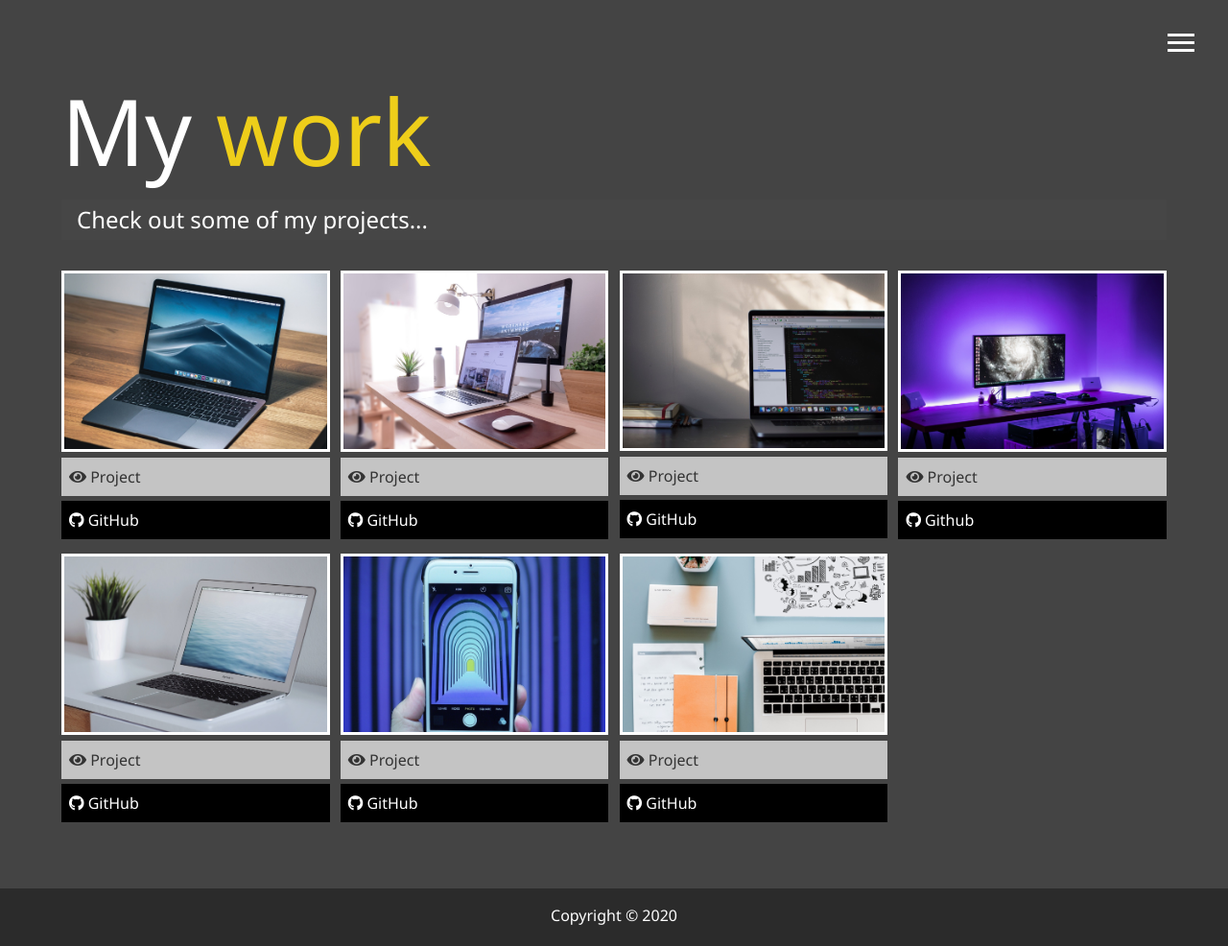
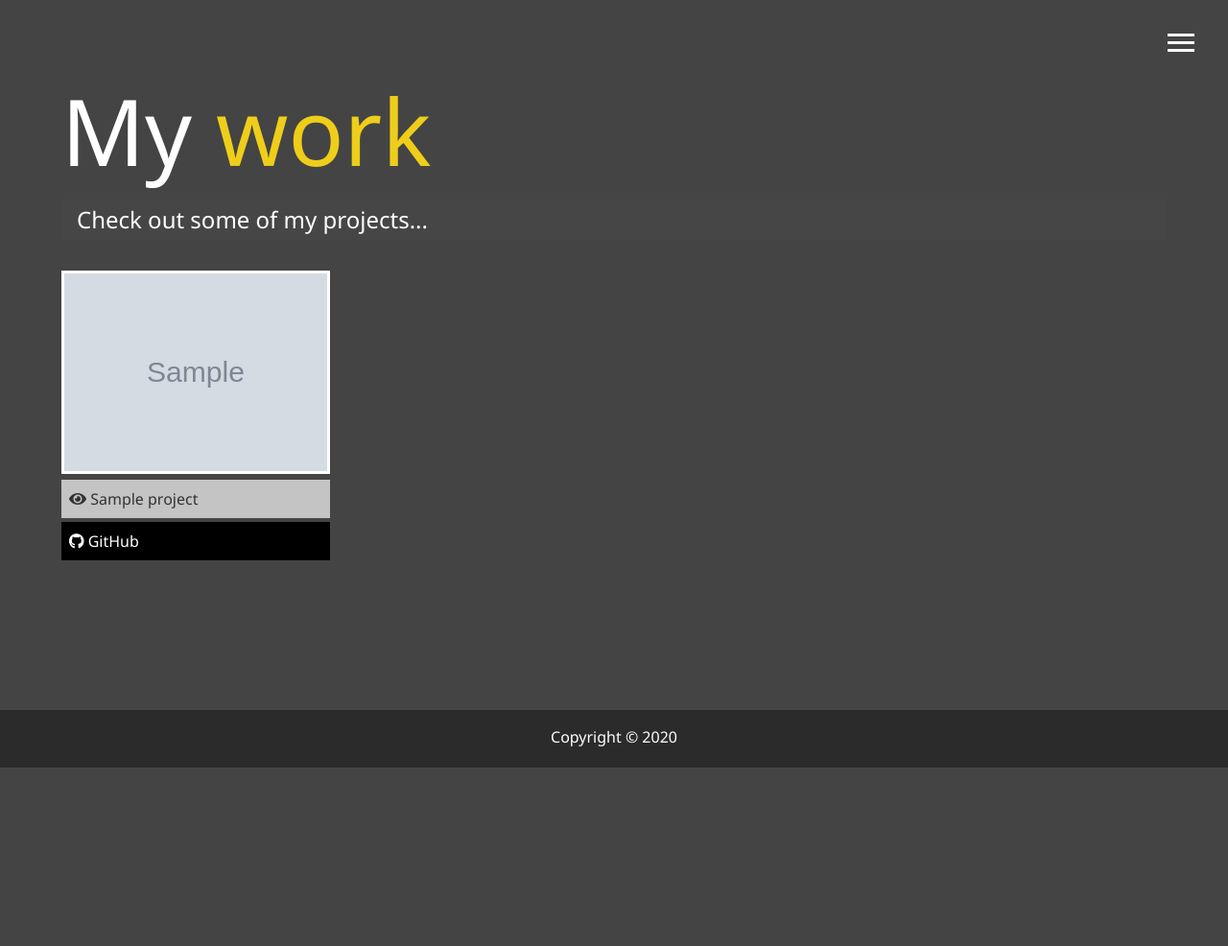
Before and after one commit to jaywongkot/modern-portfolio, a Django app: page /portfolio/ in a window 1280 px wide. Shown: the whole page at 96% size. After the commit the page ends 800 px from the top, so only its background shows below. Run offline with Django 3.2, Linux system fonts and the light colour scheme; tables that the repository leaves empty hold one stand-in row (values such as "Sample post"); grey boxes marked "Sample" are stand-in pictures; some libraries are stand-ins or nearby versions.

Commit message:
Updated a portfolio template to query data from database

```diff
--- a/templates/portfolio.html
+++ b/templates/portfolio.html
@@ -52,83 +52,19 @@
       Check out some of my projects...
     </h2>
     <div class="projects">
+      {% for project in all_project_list %}
       <div class="item">
         <a href="#!">
-          <img src="img/projects/project1.jpg" alt="Projects">
+          <img src="{{ project.image.url }}" alt="{{ project.title }}">
         </a>
         <a href="#" class="btn-light">
-          <i class="fas fa-eye"></i> Project
+          <i class="fas fa-eye"></i> {{ project.title }}
         </a>
         <a href="#" class="btn-dark">
           <i class="fab fa-github"></i> GitHub
         </a>
       </div>
-      <div class="item">
-        <a href="#!">
-          <img src="img/projects/project2.jpg" alt="Projects">
-        </a>
-        <a href="#" class="btn-light">
-          <i class="fas fa-eye"></i> Project
-        </a>
-        <a href="#" class="btn-dark">
-          <i class="fab fa-github"></i> GitHub
-        </a>
-      </div>
-      <div class="item">
-        <a href="#!">
-          <img src="img/projects/project3.jpg" alt="Projects">
-        </a>
-        <a href="#" class="btn-light">
-          <i class="fas fa-eye"></i> Project
-        </a>
-        <a href="#" class="btn-dark">
-          <i class="fab fa-github"></i> GitHub
-        </a>
-      </div>
-      <div class="item">
-        <a href="#!">
-          <img src="img/projects/project4.jpg" alt="Projects">
-        </a>
-        <a href="#" class="btn-light">
-          <i class="fas fa-eye"></i> Project
-        </a>
-        <a href="#" class="btn-dark">
-          <i class="fab fa-github"></i> Github
-        </a>
-      </div>
-      <div class="item">
-        <a href="#!">
-          <img src="img/projects/project5.jpg" alt="Projects">
-        </a>
-        <a href="#" class="btn-light">
-          <i class="fas fa-eye"></i> Project
-        </a>
-        <a href="#" class="btn-dark">
-          <i class="fab fa-github"></i> GitHub
-        </a>
-      </div>
-      <div class="item">
-        <a href="#!">
-          <img src="img/projects/project6.jpg" alt="Projects">
-        </a>
-        <a href="#" class="btn-light">
-          <i class="fas fa-eye"></i> Project
-        </a>
-        <a href="#" class="btn-dark">
-          <i class="fab fa-github"></i> GitHub
-        </a>
-      </div>
-      <div class="item">
-        <a href="#!">
-          <img src="img/projects/project7.jpg" alt="Projects">
-        </a>
-        <a href="#" class="btn-light">
-          <i class="fas fa-eye"></i> Project
-        </a>
-        <a href="#" class="btn-dark">
-          <i class="fab fa-github"></i> GitHub
-        </a>
-      </div>
+      {% endfor %}
     </div>
   </main>
 {% endblock content %}
```
